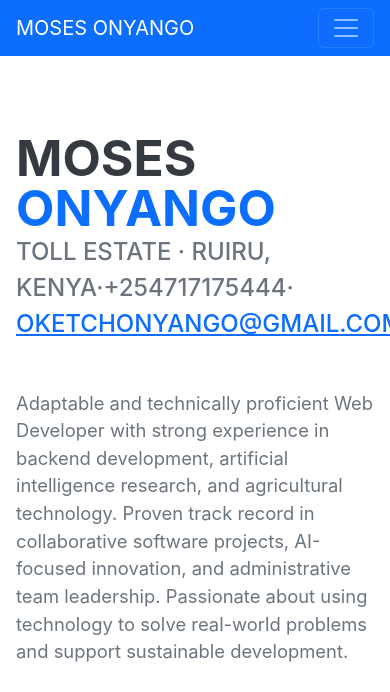
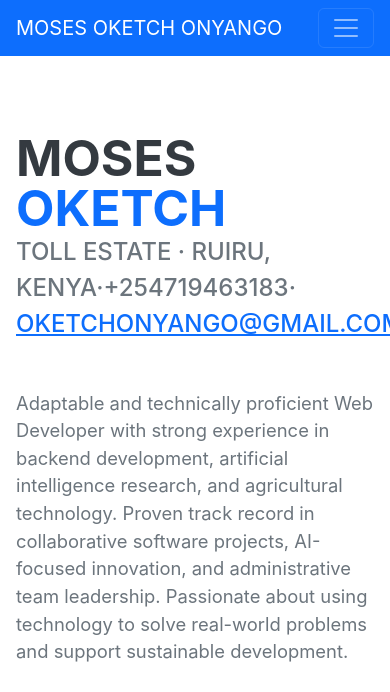
Before and after one commit to panna254/portfolio-web, a plain HTML site: page index.html in a window 390 px wide. Shown: the top 692 px of the page. Drawn offline with nearby package versions, Linux system fonts and the light colour scheme; a web font is replaced by a local one.

Commit message:
Update index.html

```diff
--- a/index.html
+++ b/index.html
@@ -19,7 +19,7 @@
         <!-- Navigation-->
         <nav class="navbar navbar-expand-lg navbar-dark bg-primary fixed-top" id="sideNav">
             <a class="navbar-brand js-scroll-trigger" href="#page-top">
-                <span class="d-block d-lg-none">MOSES ONYANGO</span>
+                <span class="d-block d-lg-none">MOSES OKETCH ONYANGO</span>
                 <span class="d-none d-lg-block"><img class="img-fluid img-profile rounded-circle mx-auto mb-2" src="assets/img/profile.jpg" alt="..." /></span>
             </a>
             <button class="navbar-toggler" type="button" data-bs-toggle="collapse" data-bs-target="#navbarResponsive" aria-controls="navbarResponsive" aria-expanded="false" aria-label="Toggle navigation"><span class="navbar-toggler-icon"></span></button>
@@ -41,10 +41,10 @@
                 <div class="resume-section-content">
                     <h1 class="mb-0">
                         Moses
-                        <span class="text-primary">Onyango</span>
+                        <span class="text-primary">Oketch</span>
                     </h1>
                     <div class="subheading mb-5">
-                        Toll Estate · Ruiru, Kenya·+254717175444·
+                        Toll Estate · Ruiru, Kenya·+254719463183·
                         <a href="mailto:oketchonyango@gmail.com">oketchonyango@gmail.com</a>
                     </div>
                     <p class="lead mb-5">Adaptable and technically proficient Web Developer with strong experience in backend
```
